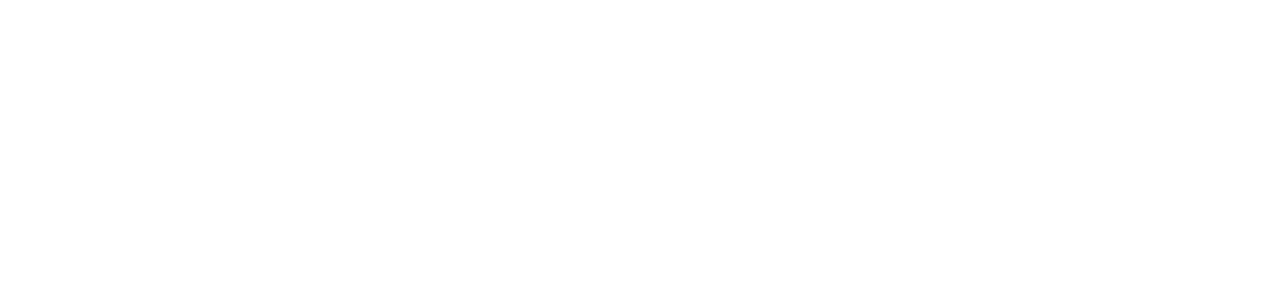
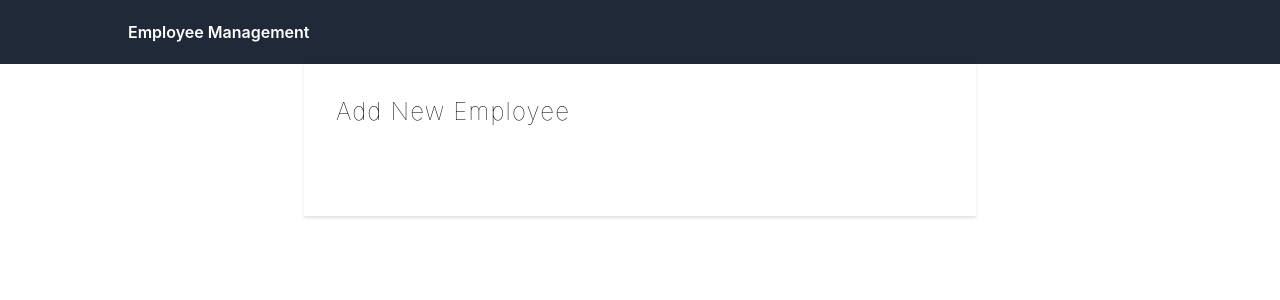
Before and after one commit to AnthonyVillegas87/employee-management-ui, a React (Create React App) app: page / in a window 1280 px wide. Shown: the top 300 px of the page. Built offline with nearby package versions, Linux system fonts and the light colour scheme.

Commit message:
navbar setup. add employee form start

```diff
--- a/src/App.js
+++ b/src/App.js
@@ -1,11 +1,14 @@
 
 import './App.css';
-
+import {Navbar} from "./components/Navbar";
+import {AddEmployee} from "./components/AddEmployee";
 function App() {
   return (
-    <div className="App">
+      <>
+          <Navbar/>
+          <AddEmployee/>
+      </>
 
-    </div>
   );
 }
 
--- /dev/null
+++ b/src/components/AddEmployee.js
@@ -0,0 +1,18 @@
+import React from "react";
+
+export const AddEmployee = () => {
+    return (
+        <div className="flex max-w-2xl mx-auto shadow border-b">
+            <div className="px-8 py-8">
+                <div className="font-thin text-2xl tracking-wider">
+                    <h1>
+                        Add New Employee
+                    </h1>
+                </div>
+                <div className="items-center justify-center h-14 w-full">
+
+                </div>
+            </div>
+        </div>
+    )
+}
--- /dev/null
+++ b/src/components/Navbar.js
@@ -0,0 +1,12 @@
+import React from "react";
+
+
+export const Navbar = () => {
+    return (
+        <div className="bg-gray-800">
+            <div className="h-16 px-32 flex items-center">
+                <p className="text-white font-semibold">Employee Management</p>
+            </div>
+        </div>
+    )
+}
--- a/src/index.css
+++ b/src/index.css
@@ -1,3 +1,7 @@
+@tailwind base;
+@tailwind components;
+@tailwind utilities;
+
 body {
   margin: 0;
   font-family: -apple-system, BlinkMacSystemFont, 'Segoe UI', 'Roboto', 'Oxygen',
--- a/tailwind.config.js
+++ b/tailwind.config.js
@@ -1,6 +1,6 @@
 /** @type {import('tailwindcss').Config} */
 module.exports = {
-  content: [],
+  content: ["./src/**/*.{html,js,jsx,ts,tsx}"],
   theme: {
     extend: {},
   },
```
